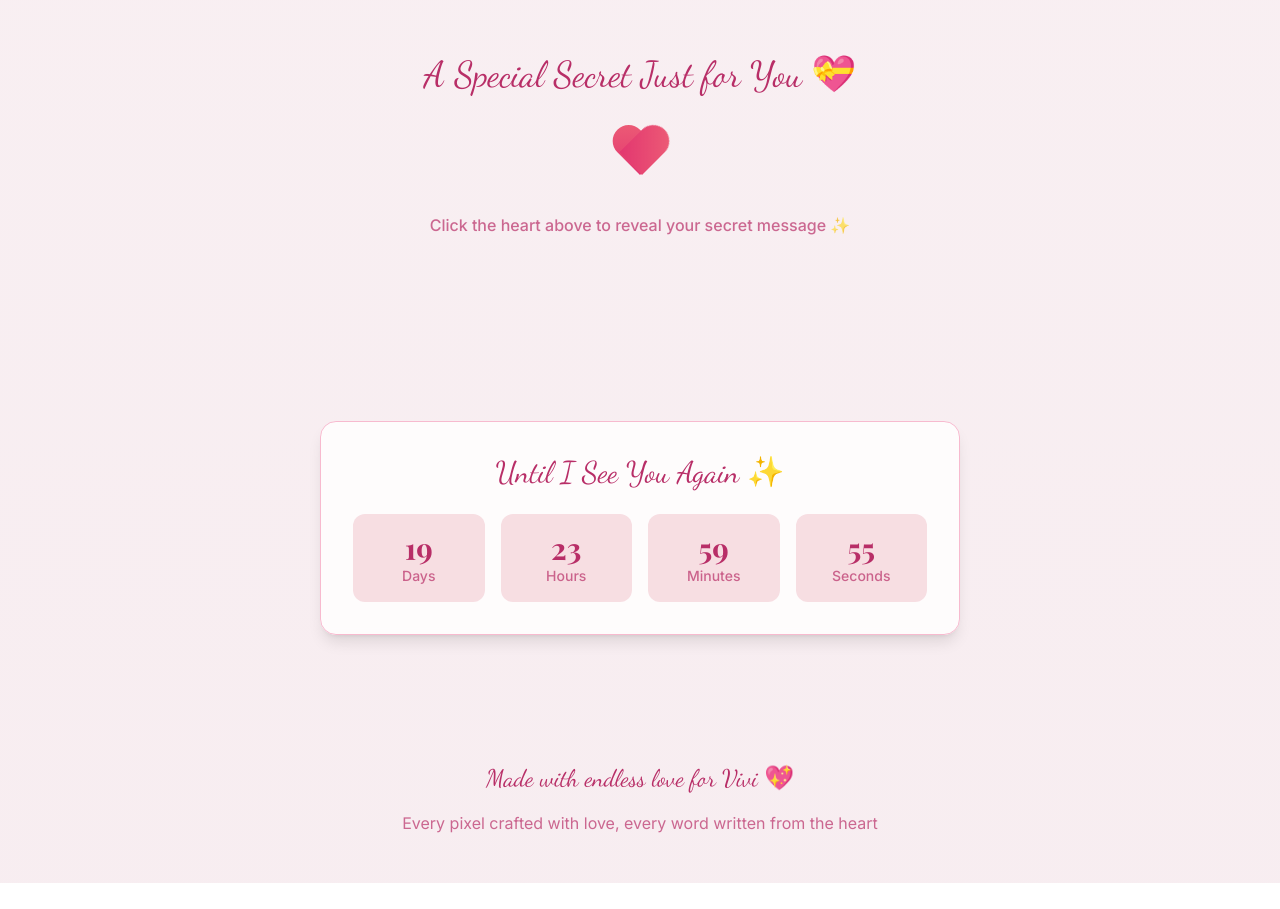
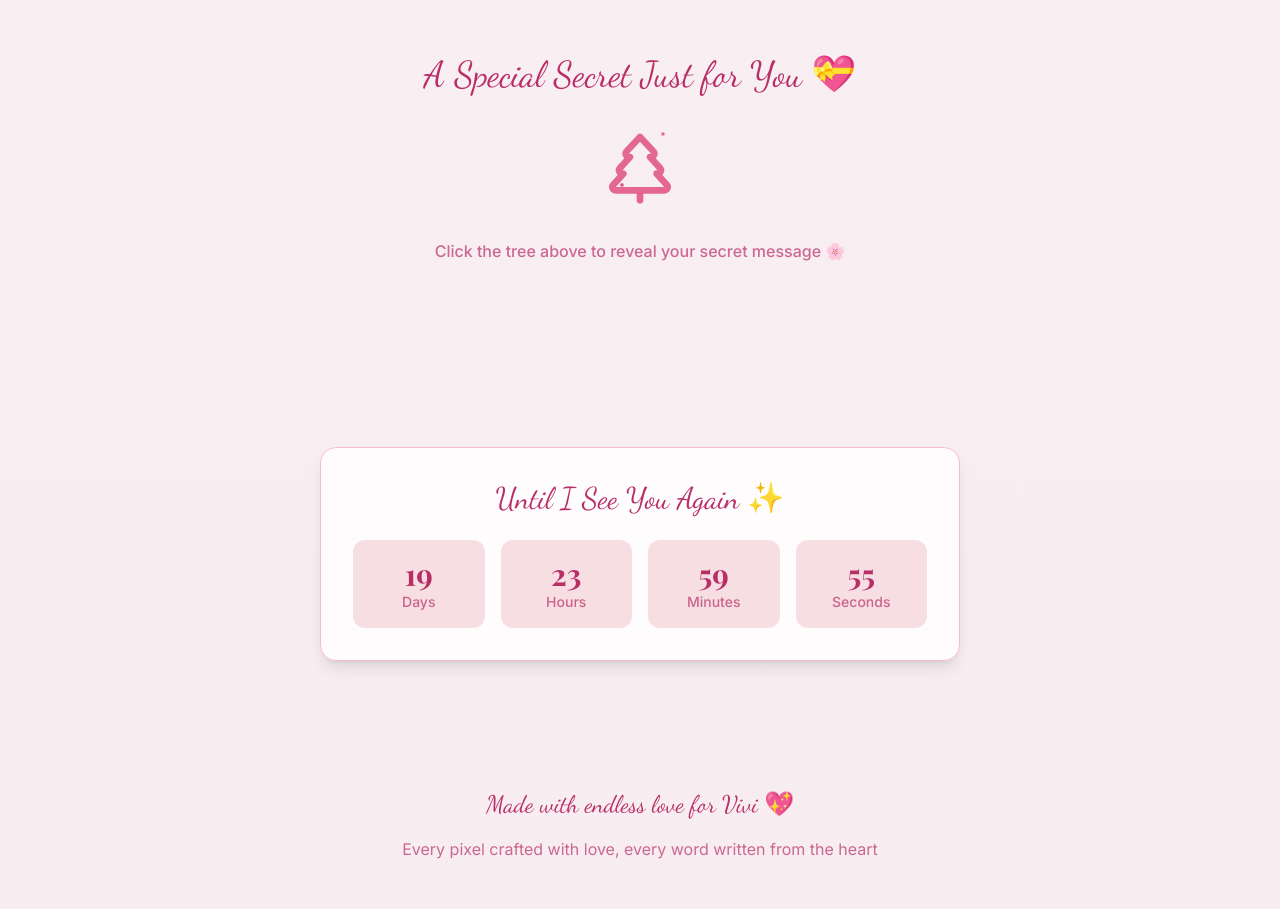
Before and after one commit to abhipad13/vivi-love-countdown, a React (Vite) app: page / in a window 1280 px wide. Shown: the part 4340-5249 px from the top of the page. Before the commit the page ends 5223 px from the top, so only its background shows below. Built offline with nearby package versions, Linux system fonts and the light colour scheme.

Commit message:
Change secret message trigger
Replace the heart icon with a pink tree for the secret message interaction.

```diff
--- a/src/components/SecretMessage.tsx
+++ b/src/components/SecretMessage.tsx
@@ -1,4 +1,5 @@
 import { useState } from 'react';
+import { TreePine } from 'lucide-react';
 
 const SecretMessage = () => {
   const [isRevealed, setIsRevealed] = useState(false);
@@ -15,13 +16,18 @@ const SecretMessage = () => {
 
       <div className="flex justify-center mb-8">
         <div
-          className="heart-shape cursor-pointer relative"
+          className="relative cursor-pointer group"
           onClick={handleReveal}
           role="button"
           tabIndex={0}
           onKeyDown={(e) => e.key === 'Enter' && handleReveal()}
         >
-          {/* Sparkles around the heart */}
+          <TreePine
+            size={80}
+            className="text-romantic-rose hover:text-primary transition-all duration-300 group-hover:scale-110 group-hover:drop-shadow-lg"
+            style={{ filter: 'drop-shadow(0 4px 8px rgba(340, 75%, 55%, 0.3))' }}
+          />
+          {/* Sparkles around the tree */}
           <div className="sparkle" style={{ top: '10px', left: '10px', animationDelay: '0s' }}></div>
           <div className="sparkle" style={{ top: '5px', right: '15px', animationDelay: '0.5s' }}></div>
           <div className="sparkle" style={{ bottom: '20px', left: '20px', animationDelay: '1s' }}></div>
@@ -30,7 +36,7 @@ const SecretMessage = () => {
       </div>
 
       <p className="text-romantic-deep/70 mb-6 font-medium">
-        Click the heart above to reveal your secret message ✨
+        Click the tree above to reveal your secret message 🌸
       </p>
 
       {isRevealed && (
```
